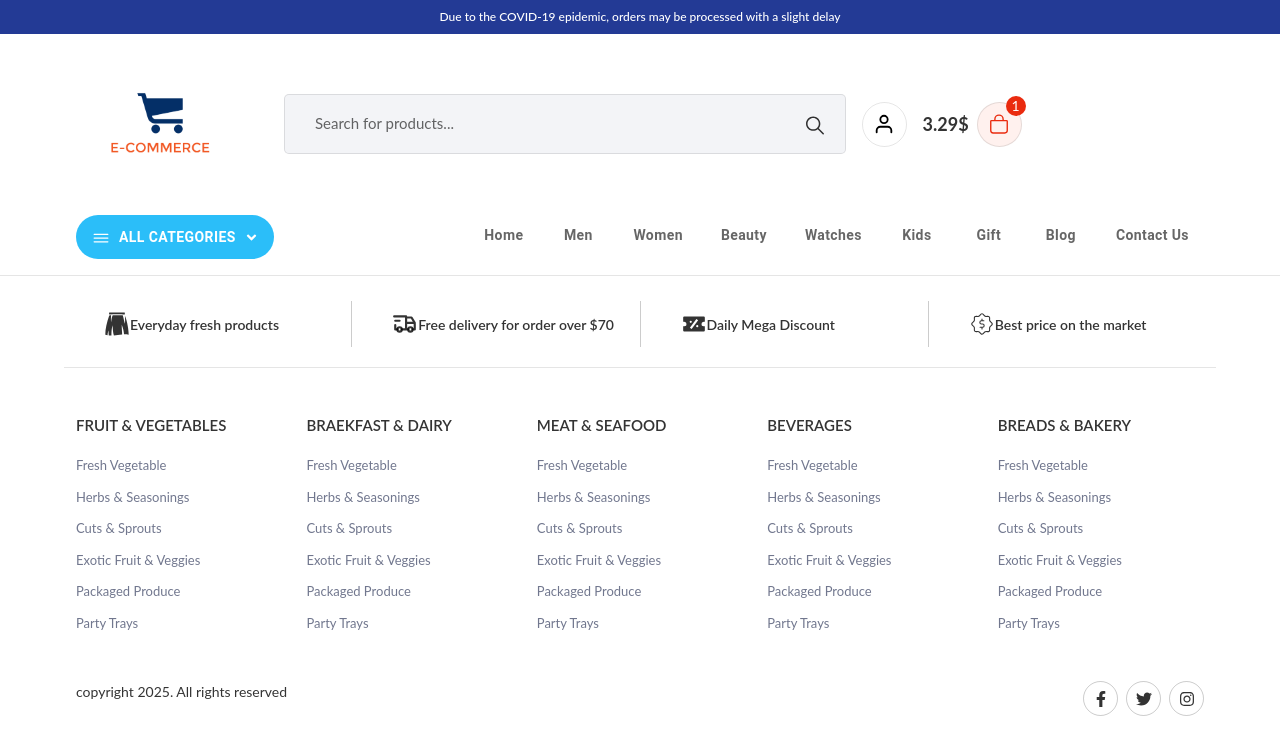
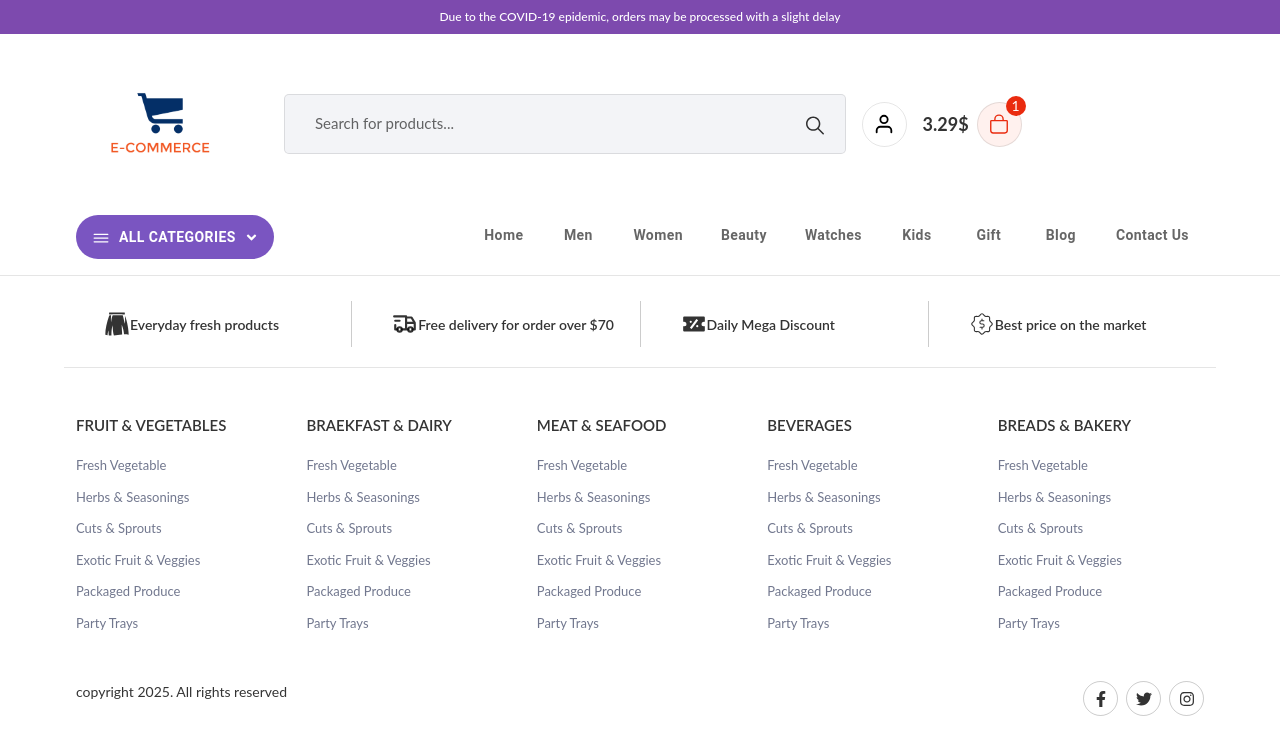
Before and after one commit to hidorika-hikari/E-CommerceWebsite, a React (Create React App) app: page /cat/1 in a window 1280 px wide. Shown: the top 754 px of the page. Built offline with nearby package versions, Linux system fonts and the light colour scheme; no server answers.

Commit message:
unchanged

```diff
--- a/src/App.css
+++ b/src/App.css
@@ -15,7 +15,7 @@ body {
 }
 
 .bg-blue{
-  background: #233a95;
+  background: #7d4aae;
 }
 
 @media (min-width: 1300px) {
@@ -333,7 +333,7 @@ nav .navPart1 .catWrapper .sidebarNav ul li:hover .submenu button{
 }
 
 nav .allCartTab{
-  background: #2bbef9;
+  background: #7a55c1;
   padding: 10px 15px !important;
   border-radius: 30px !important;
 }
@@ -594,7 +594,7 @@ nav .navPart2 ul li .submenu a button:hover{
 }
 
 .productItem .actions button:hover{
-  background: #233a95 !important;
+  background: #7a55c1 !important;
 }
 
 .productItem .actions button:hover svg{
@@ -729,10 +729,10 @@ nav .navPart2 ul li .submenu a button:hover{
 .newsLetterSection{
   width: 100%;
   height: auto;
-  background: #233a95;
+  background-image: linear-gradient(to bottom right, #4a2888, #7a55c1);
   position: relative;
   overflow: hidden;
-  padding: 70px 0px;
+  padding: 60px 0px;
 }
 
 .newsLetterSection .col-md-6{
@@ -745,7 +745,7 @@ nav .navPart2 ul li .submenu a button:hover{
 }
 
 .newsLetterSection h3{
-  font-size: 35px;
+  font-size: 32px;
   font-weight: bold;
 }
 
@@ -791,7 +791,7 @@ nav .navPart2 ul li .submenu a button:hover{
   position: absolute;
   top: 6px;
   right: 7px;
-  background: #233a95 !important;
+  background: #6d4aae !important;
   font-size: 14px !important;
   padding: 12px 25px !important;
   color: #fff !important;
@@ -964,7 +964,7 @@ footer .copyright ul li a:hover svg{
 }
 
 .btn-blue{
-  background: #233a95 !important;
+  background: #7d4aae !important;
   color: #fff !important;
   text-transform: capitalize !important;
 }
--- a/src/Components/Header/index.js
+++ b/src/Components/Header/index.js
@@ -36,7 +36,6 @@ const Header =() => {
                         context.countryList.length!==0 && <CountryDropdown/>
                     }
                         <SearchBox/>
-
                         <div className='part3 d-flex align-items-center'>
                             <Button className='circle me-3'><FiUser/></Button>
                             <div className='ms-auto cartTab d-flex align-items-center'>
--- a/src/Components/HomeCat/index.js
+++ b/src/Components/HomeCat/index.js
@@ -32,7 +32,6 @@ const HomeCat = () => {
                                 <SwiperSlide>
                                     <div className="item text-center cursor" style={{background:item}}>
                                         <img src="https://wp.alithemes.com/html/nest/demo/assets/imgs/shop/cat-9.png"/>
-
                                         <h6>Red Apple</h6>
                                     </div>
                                 </SwiperSlide>
@@ -40,7 +39,6 @@ const HomeCat = () => {
                         })
                     }
                 </Swiper>
-
             </div>
         </section>
     )
```
